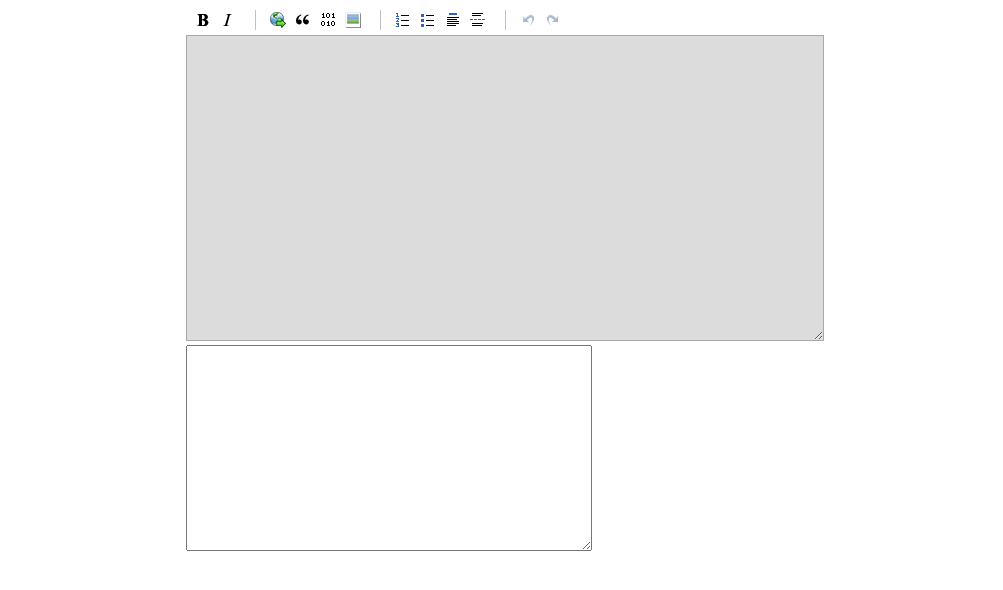
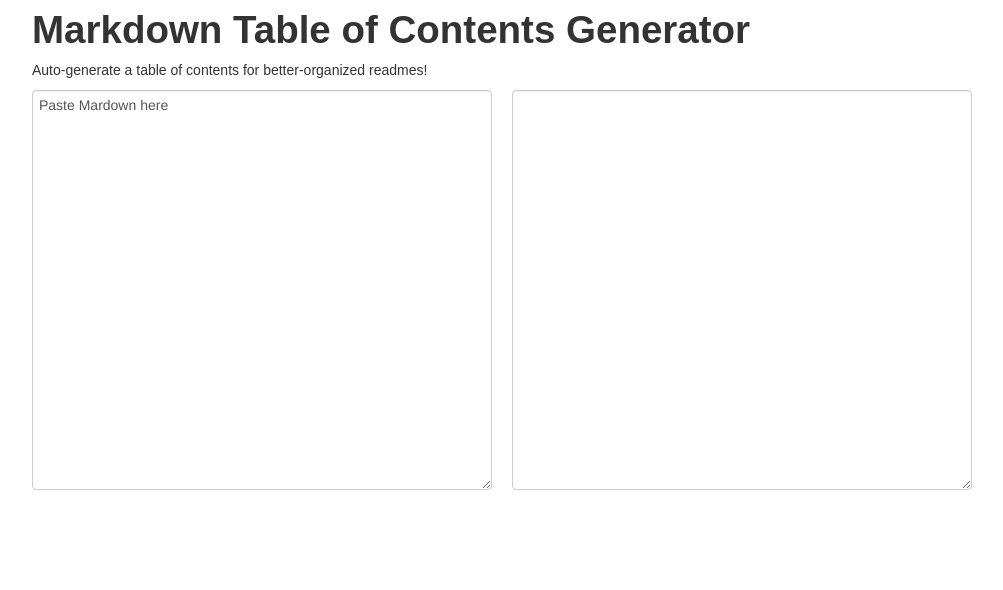
Before and after one commit to tessalt/markdown_toc, a website with bundled scripts: page index.html in a window 1280 px wide. Shown: the whole page, without its empty margins (138-1141 px from the left). Built offline with nearby package versions, Linux system fonts and the light colour scheme.

Commit message:
styled and stuff

```diff
--- a/index.html
+++ b/index.html
@@ -2,22 +2,31 @@
 <html>
 <head>
     <title>PageDown Demo Page</title>
-    <link rel="stylesheet" type="text/css" href="demo/browser/demo.css" />
+    <link rel="stylesheet" type="text/css" href="stylesheets/demo.css" />
+    <link rel="stylesheet" type="text/css" href="stylesheets/bootstrap.min.css" />
     <script type="text/javascript" src="https://ajax.googleapis.com/ajax/libs/jquery/1.7.2/jquery.min.js"></script>
-    <script type="text/javascript" src="Markdown.Converter.js"></script>
-    <script type="text/javascript" src="Markdown.Sanitizer.js"></script>
-    <script type="text/javascript" src="Markdown.Editor.js"></script>
+    <script type="text/javascript" src="javascript/Markdown.Converter.js"></script>
+    <script type="text/javascript" src="javascript/Markdown.Sanitizer.js"></script>
+    <script type="text/javascript" src="javascript/Markdown.Editor.js"></script>
 </head>
 
 <body>
-<div class="wmd-panel">
+<div class="container">
+    <h1>Markdown Table of Contents Generator</h1>
+    <p>Auto-generate a table of contents for better-organized readmes!</p>
+    <div class="wmd-panel row">
     <div id="wmd-button-bar"></div>
-    <textarea class="wmd-input" id="wmd-input">
-    </textarea>
-<div id="wmd-preview" class="wmd-panel wmd-preview"></div>
-<textarea id="output"></textarea>
+        <div class="span6">
+            <textarea rows="8" class="wmd-input input-block-level" id="wmd-input">Paste Mardown here</textarea>
+        </div>
+        <div class="span6">
+            <div id="wmd-preview" class="wmd-panel wmd-preview"></div>
+            <textarea rows="8" id="output" class="input-block-level"></textarea>
+        </div>
+
 </div>
 
+</div>
 <script type="text/javascript">
     (function () {
 
--- a/demo/browser/demo.css
+++ b/stylesheets/demo.css
@@ -1,39 +1,25 @@
-body
-{
+body {
 	background-color: White;
-    font-family: sans-serif;
+  font-family: sans-serif;
 }
 
-#output {
-  width: 400px;
-  height: 200px;
+.wmd-panel  textarea {
+  min-height: 400px;
 }
-
 
 #wmd-preview {
   display: none;
 }
 
-.wmd-panel
+
+#wmd-button-bar
 {
-	margin-left: 25%;
-	margin-right: 25%;
-	width: 50%;
-	min-width: 500px;
-}
-
-.wmd-button-bar
-{
-	width: 100%;
-	background-color: Silver;
+	display:none;
 }
 
 .wmd-input
 {
-	height: 300px;
-	width: 100%;
-	background-color: Gainsboro;
-	border: 1px solid DarkGray;
+
 }
 
 .wmd-preview
@@ -41,39 +27,6 @@ body
 	background-color: #c0e0ff;
 }
 
-.wmd-button-row
-{
-	position: relative;
-	margin-left: 5px;
-	margin-right: 5px;
-	margin-bottom: 5px;
-	margin-top: 10px;
-	padding: 0px;
-	height: 20px;
-}
-
-.wmd-spacer
-{
-	width: 1px;
-	height: 20px;
-	margin-left: 14px;
-
-	position: absolute;
-	background-color: Silver;
-	display: inline-block;
-	list-style: none;
-}
-
-.wmd-button {
-    width: 20px;
-    height: 20px;
-    padding-left: 2px;
-    padding-right: 3px;
-    position: absolute;
-    display: inline-block;
-    list-style: none;
-    cursor: pointer;
-}
 
 .wmd-button > span {
     background-image: url(../../wmd-buttons.png);
```
Also changed, not shown: demo/node/demo.js (deleted, +0 -44 lines), LICENSE.txt, javascript/Markdown.Converter.js (renamed from Markdown.Converter.js), javascript/Markdown.Editor.js (renamed from Markdown.Editor.js), javascript/Markdown.Sanitizer.js (renamed from Markdown.Sanitizer.js), javascript/bootstrap.min.js (added), javascript/node-pagedown.js (renamed from node-pagedown.js), stylesheets/bootstrap.min.css (added), 3 other files.
